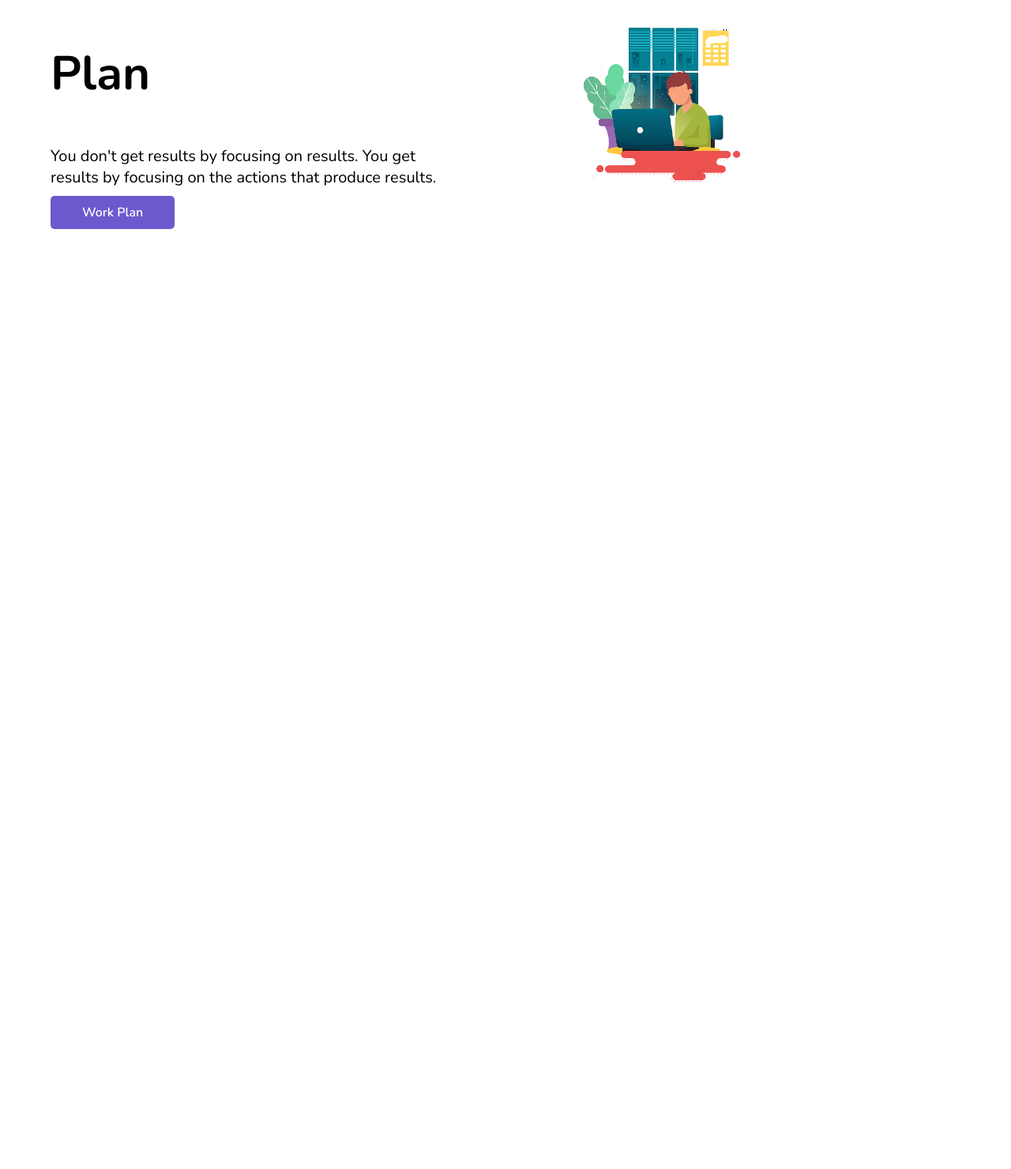
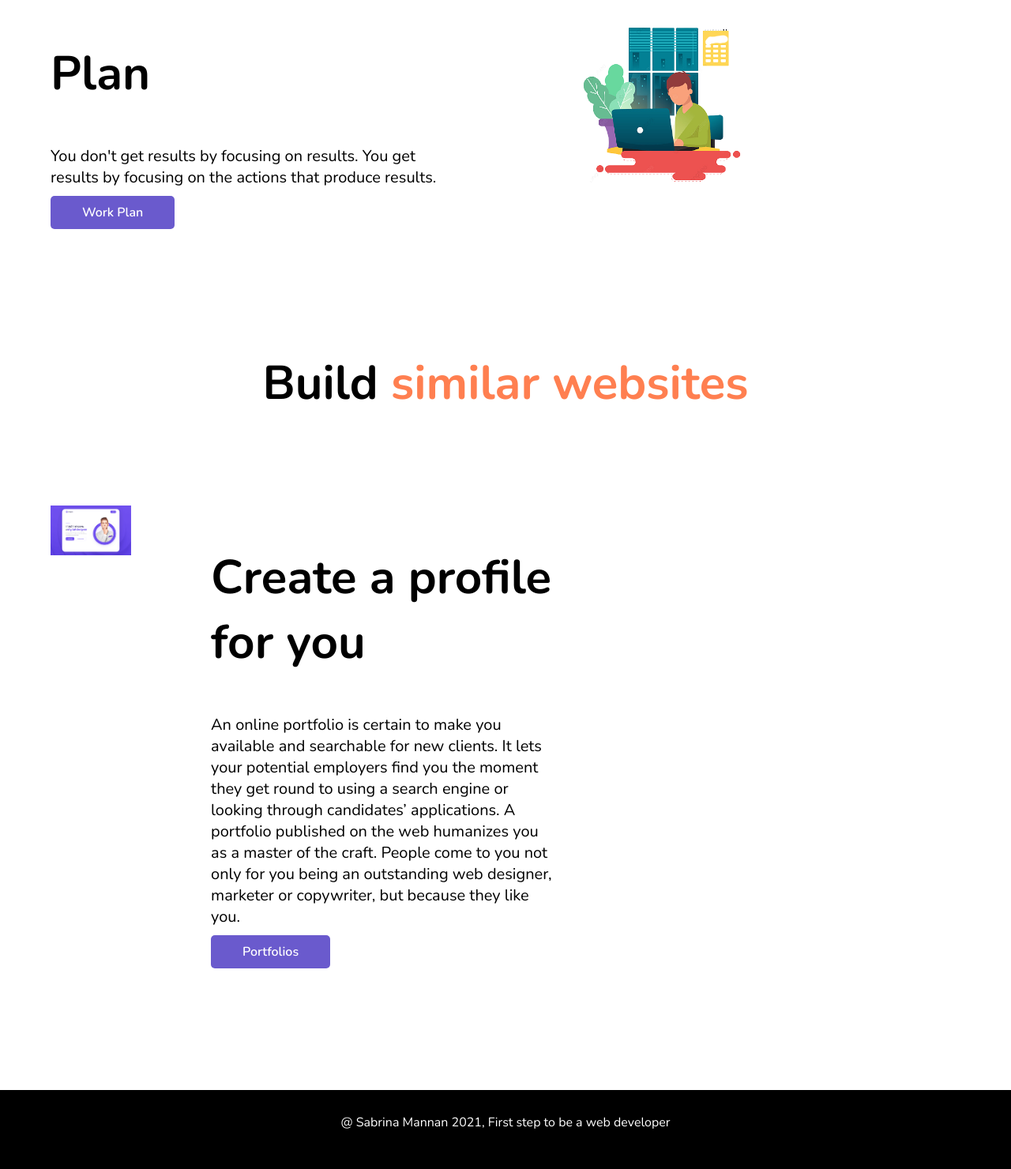
Before and after one commit to SabrinaMannan/assignment1, a plain HTML site: page index.html in a window 1280 px wide. Shown: the part 2245-3725 px from the top of the page at 79% size. Before the commit the page ends 2689 px from the top, so only its background shows below. Drawn offline with nearby package versions, Linux system fonts and the light colour scheme; a web font is replaced by a local one.

Commit message:
footer added

```diff
--- a/index.html
+++ b/index.html
@@ -109,13 +109,36 @@
             <img src="images/fouth.png" alt="">
         </div>
 
+    </section>
 
+    <section>
+        <h1 id="title">Build <span class="colored_text">similar websites</span> </h1>
 
+        <div class="flexible-container half">
+            <div>
+                <img src="images/example.png" alt="">
+            </div>
 
+            <div>
+                <h1>Create a profile for you</h1>
+                <p>An online portfolio is certain to make you available and searchable for new clients. It lets your
+                    potential employers find you the moment they get round to using a search engine or looking through
+                    candidates’ applications.
+                    A portfolio published on the web humanizes you as a master of the craft. People come to you not only
+                    for you being an outstanding web designer, marketer or copywriter, but because they like you. </p>
 
+                <a class="button" target="_blank" href="https://colorlib.com/wp/cat/portfolio/">Portfolios</a>
 
+            </div>
+        </div>
 
     </section>
+
+    <footer>
+
+        <p>@ Sabrina Mannan 2021, First step to be a web developer</p>
+
+    </footer>
 
 </body>
 
--- a/style.css
+++ b/style.css
@@ -79,3 +79,19 @@ h5{
     background-positon: left;
     background-image-margin-top: 10px;
 }
+#title{
+    text-align: center;
+}
+
+footer p{
+    text-align: center;
+
+    padding:30px;
+}
+
+footer{
+    background-color:black;
+    color:white;
+    width:100%;
+height: 100px;
+}
```
Also changed, not shown: images/example.png (added).
